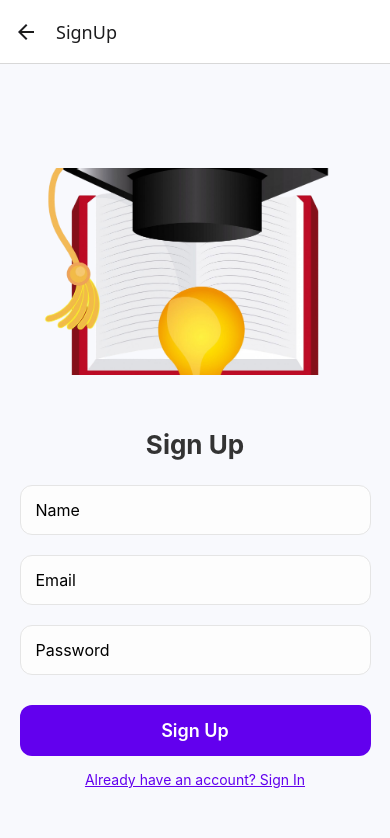
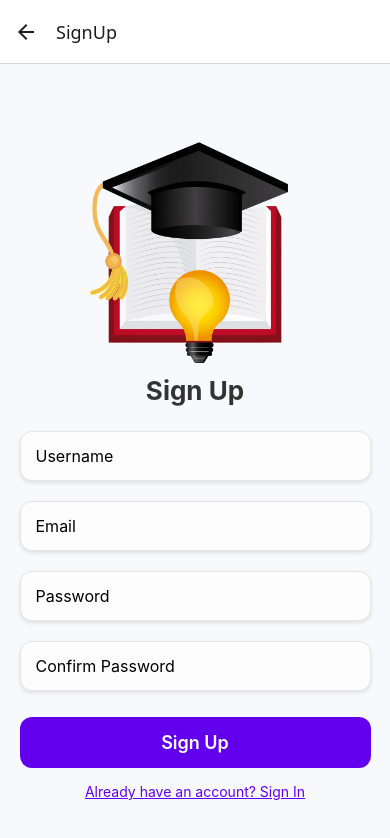
Before and after one commit to LahiruniMalshika/StudyBuddy, a React Native app in the folder StudyBuddy/: screen /SignUp in a window 390 px wide. Shown: the top 838 px of the page. Built offline with nearby package versions, Linux system fonts and the light colour scheme; no server answers.

Commit message:
initial setup

```diff
--- a/StudyBuddy/App.tsx
+++ b/StudyBuddy/App.tsx
@@ -4,12 +4,10 @@ import { NavigationContainer } from '@react-navigation/native';
 import { createStackNavigator } from '@react-navigation/stack';
 import SignIn from './Screens/SignIn';
 import SignUp from './Screens/SignUp';
-import HomeScreen from './Screens/HomeScreen';
 
 export type RootStackParamList = {
   SignIn: undefined;
   SignUp: undefined;
-   Home: { username: string };
 };
 
 const Stack = createStackNavigator<RootStackParamList>();
@@ -17,10 +15,10 @@ const Stack = createStackNavigator<RootStackParamList>();
 export default function App() {
   return (
     <NavigationContainer>
-      <Stack.Navigator initialRouteName="Home">
+      <Stack.Navigator initialRouteName="SignIn">
         <Stack.Screen name="SignIn" component={SignIn} />
         <Stack.Screen name="SignUp" component={SignUp} />
-        <Stack.Screen name="Home" component={HomeScreen} />
+        {/* <Stack.Screen name="Home" component={HomeScreen} /> */}
       </Stack.Navigator>
     </NavigationContainer>
   );
--- a/StudyBuddy/Screens/SignIn.tsx
+++ b/StudyBuddy/Screens/SignIn.tsx
@@ -2,6 +2,7 @@ import React from 'react';
 import { View, Text, TextInput, TouchableOpacity, StyleSheet, Image } from 'react-native';
 import { StackNavigationProp } from '@react-navigation/stack';
 import { RootStackParamList } from '../App';
+import styles from '../Styles/Styles';
 
 type SignInScreenNavigationProp = StackNavigationProp<RootStackParamList, 'SignIn'>;
 
@@ -34,71 +35,4 @@ const SignIn: React.FC<Props> = ({ navigation }) => {
   );
 };
 
-const styles = StyleSheet.create({
-  container: {
-    flex: 1,
-    flexDirection: 'column',
-    justifyContent: 'space-between',
-    alignItems: 'center',
-    backgroundColor: '#F8F9FD',
-  },
-  imageContainer: {
-    flex: 1,
-    justifyContent: 'center',
-    alignItems: 'center',
-    width: '100%',
-  },
-  backgroundImage: {
-    width: '100%',
-    height: '50%',
-    resizeMode: 'cover',
-  },
-  formContainer: {
-    flex: 1,
-    alignItems: 'center',
-    marginTop: -50, // Adjust to overlap form slightly over image
-    width: '90%',
-  },
-  title: {
-    fontSize: 26,
-    fontWeight: '700',
-    color: '#333',
-    marginBottom: 25,
-  },
-  input: {
-    width: '100%',
-    height: 50,
-    borderColor: '#E5E5E5',
-    borderWidth: 1,
-    borderRadius: 12,
-    paddingHorizontal: 15,
-    marginBottom: 20,
-    backgroundColor: '#FDFDFD',
-    fontSize: 16,
-    shadowColor: '#000',
-    shadowOffset: { width: 0, height: 2 },
-    shadowOpacity: 0.1,
-    shadowRadius: 4,
-  },
-  button: {
-    width: '100%',
-    backgroundColor: '#6200EE',
-    paddingVertical: 15,
-    borderRadius: 12,
-    alignItems: 'center',
-    marginTop: 10,
-  },
-  buttonText: {
-    color: '#FFFFFF',
-    fontSize: 18,
-    fontWeight: '600',
-  },
-  link: {
-    marginTop: 15,
-    color: '#6200EE',
-    fontSize: 14,
-    textDecorationLine: 'underline',
-  },
-});
-
 export default SignIn;
--- a/StudyBuddy/Screens/SignUp.tsx
+++ b/StudyBuddy/Screens/SignUp.tsx
@@ -1,8 +1,8 @@
-
-import React from 'react';
-import { View, Text, TextInput, TouchableOpacity, StyleSheet, Image } from 'react-native';
+import React, { useState } from 'react';
+import { View, Text, TextInput, TouchableOpacity, Alert, StyleSheet, Image } from 'react-native';
 import { StackNavigationProp } from '@react-navigation/stack';
 import { RootStackParamList } from '../App';
+import styles from '../Styles/Styles';
 
 type SignUpScreenNavigationProp = StackNavigationProp<RootStackParamList, 'SignUp'>;
 
@@ -11,23 +11,75 @@ type Props = {
 };
 
 const SignUp: React.FC<Props> = ({ navigation }) => {
+  // Managing state for form inputs
+  const [name, setName] = useState('');
+  const [email, setEmail] = useState('');
+  const [password, setPassword] = useState('');
+  const [confirmPassword, setConfirmPassword] = useState('');
+
+  // Handle Sign Up action (you can add more functionality here)
+  const handleSignUp = () => {
+    if (password !== confirmPassword) {
+      Alert.alert("Error", "Passwords do not match");
+      return;
+    }
+
+    // Perform form validation and authentication here
+    console.log('Signing up with:', { name, email, password });
+
+    // Example of navigation after signup (this can be changed as per your requirements)
+    navigation.navigate('SignIn');
+  };
+
   return (
     <View style={styles.container}>
+      {/* Image Container */}
       <View style={styles.imageContainer}>
         <Image
-          source={require('../assets/backgroundImage.png')} // Updated with the uploaded image
+          source={require('../assets/backgroundImage.png')} // Ensure this path is correct
           style={styles.backgroundImage}
         />
       </View>
 
+      {/* Form Container */}
       <View style={styles.formContainer}>
         <Text style={styles.title}>Sign Up</Text>
-        <TextInput placeholder="Name" style={styles.input} />
-        <TextInput placeholder="Email" style={styles.input} />
-        <TextInput placeholder="Password" secureTextEntry style={styles.input} />
-        <TouchableOpacity style={styles.button}>
+
+        {/* Input Fields */}
+        <TextInput
+          placeholder="Username"
+          style={styles.input}
+          value={name}
+          onChangeText={setName}
+        />
+        <TextInput
+          placeholder="Email"
+          style={styles.input}
+          value={email}
+          onChangeText={setEmail}
+        />
+        <TextInput
+          placeholder="Password"
+          secureTextEntry
+          style={styles.input}
+          value={password}
+          onChangeText={setPassword}
+        />
+        {/* Confirm Password Field */}
+        <TextInput
+          placeholder="Confirm Password"
+          secureTextEntry
+          style={styles.input}
+          value={confirmPassword}
+          onChangeText={setConfirmPassword}
+        />
+
+        {/* Sign Up Button */}
+        <TouchableOpacity style={styles.button} onPress={handleSignUp}>
           <Text style={styles.buttonText}>Sign Up</Text>
         </TouchableOpacity>
+
+        {/* Link to Sign In */}
         <TouchableOpacity onPress={() => navigation.navigate('SignIn')}>
           <Text style={styles.link}>Already have an account? Sign In</Text>
         </TouchableOpacity>
@@ -36,69 +88,4 @@ const SignUp: React.FC<Props> = ({ navigation }) => {
   );
 };
 
-const styles = StyleSheet.create({
-  container: {
-    flex: 1,
-    flexDirection: 'column',
-    justifyContent: 'space-between',
-    alignItems: 'center',
-    backgroundColor: '#F8F9FD',
-  },
-  imageContainer: {
-    flex: 1,
-    justifyContent: 'center',
-    alignItems: 'center',
-    width: '100%',
-  },
-  backgroundImage: {
-    width: '100%',
-    height: '50%',
-    resizeMode: 'cover',
-  },
-  formContainer: {
-    flex: 1,
-    alignItems: 'center',
-    marginTop: -50, // Adjust to overlap form slightly over image
-    width: '90%',
-  },
-  title: {
-    fontSize: 26,
-    fontWeight: '700',
-    color: '#333',
-    marginBottom: 25,
-  },
-  input: {
-    width: '100%',
-    height: 50,
-    borderColor: '#E5E5E5',
-    borderWidth: 1,
-    borderRadius: 12,
-    paddingHorizontal: 15,
-    marginBottom: 20,
-    backgroundColor: '#FDFDFD',
-    fontSize: 16,
-
-
-  },
-  button: {
-    width: '100%',
-    backgroundColor: '#6200EE',
-    paddingVertical: 15,
-    borderRadius: 12,
-    alignItems: 'center',
-    marginTop: 10,
-  },
-  buttonText: {
-    color: '#FFFFFF',
-    fontSize: 18,
-    fontWeight: '600',
-  },
-  link: {
-    marginTop: 15,
-    color: '#6200EE',
-    fontSize: 14,
-    textDecorationLine: 'underline',
-  },
-});
-
 export default SignUp;
--- a/StudyBuddy/Styles/Styles.ts
+++ b/StudyBuddy/Styles/Styles.ts
@@ -3,65 +3,67 @@ import { StyleSheet } from "react-native";
 const styles = StyleSheet.create({
   container: {
     flex: 1,
-    alignItems: "center",
-    justifyContent: "center",
-    padding: 16,
-    margin: 16,
+    flexDirection: 'column',
+    justifyContent: 'space-between',
+    alignItems: 'center',
+    backgroundColor: '#F8F9FD',
   },
-  background: {
+  imageContainer: {
     flex: 1,
-    resizeMode: "cover",
-    justifyContent: "center",
+    justifyContent: 'center',
+    alignItems: 'center',
+    width: '60%',
   },
-  overlay: {
-    ...StyleSheet.absoluteFillObject,
-    backgroundColor: "rgba(0, 0, 0, 0.1)",
+  backgroundImage: {
+    width: '100%',
+    height: '70%',
+    resizeMode: 'cover',
   },
-
+  formContainer: {
+    flex: 1.2,
+    alignItems: 'center',
+    marginTop: -80, // Adjust to overlap form slightly over image
+    width: '90%',
+  },
   title: {
-    fontSize: 30,
-    marginBottom: 16,
-    color: "rgb(255, 255, 255)",
-    fontWeight: "bold",
+    fontSize: 26,
+    fontWeight: '700',
+    color: '#333',
+    marginBottom: 25,
   },
-
-  heading: {
-    flex: 1,
-    justifyContent: "center",
-    alignItems: "center",
-    fontSize: 50,
-    color: "rgb(255, 255, 255)",
-    fontWeight: "bold",
-    fontFamily: "sans-serif",
-  },
-
   input: {
-    width: "100%",
-    height: 40,
-    padding: 10,
-    marginVertical: 8,
-    // borderWidth: 2,
-    // borderColor: "rgb(43, 218, 87)",
-    borderRadius: 5,
-    // boxShadow: "5 5 0 0px rgba(94, 97, 93, 0.23)",
-    backgroundColor: "white",
-  },
-  textClass: {
-    color: "rgb(255, 255, 255)",
-    marginTop: 16,
+    width: '100%',
+    height: 50,
+    borderColor: '#E5E5E5',
+    borderWidth: 1,
+    borderRadius: 12,
+    paddingHorizontal: 15,
+    marginBottom: 20,
+    backgroundColor: '#FDFDFD',
     fontSize: 16,
+    shadowColor: '#000',
+    shadowOffset: { width: 0, height: 2 },
+    shadowOpacity: 0.1,
+    shadowRadius: 4,
   },
   button: {
-    width: "100%",
-    padding: 10,
-    marginTop: 16,
-    backgroundColor: "#007bff",
-    alignItems: "center",
-    borderRadius: 4,
+    width: '100%',
+    backgroundColor: '#6200EE',
+    paddingVertical: 15,
+    borderRadius: 12,
+    alignItems: 'center',
+    marginTop: 6,
   },
   buttonText: {
-    color: "white",
-    fontSize: 16,
+    color: '#FFFFFF',
+    fontSize: 18,
+    fontWeight: '600',
+  },
+  link: {
+    marginTop: 15,
+    color: '#6200EE',
+    fontSize: 14,
+    textDecorationLine: 'underline',
   },
 });
 
```
Also changed, not shown: StudyBuddy/Components/LoginForm.tsx (+13 -7 lines), StudyBuddy/Components/SignUpForm.tsx (+26 -8 lines).
